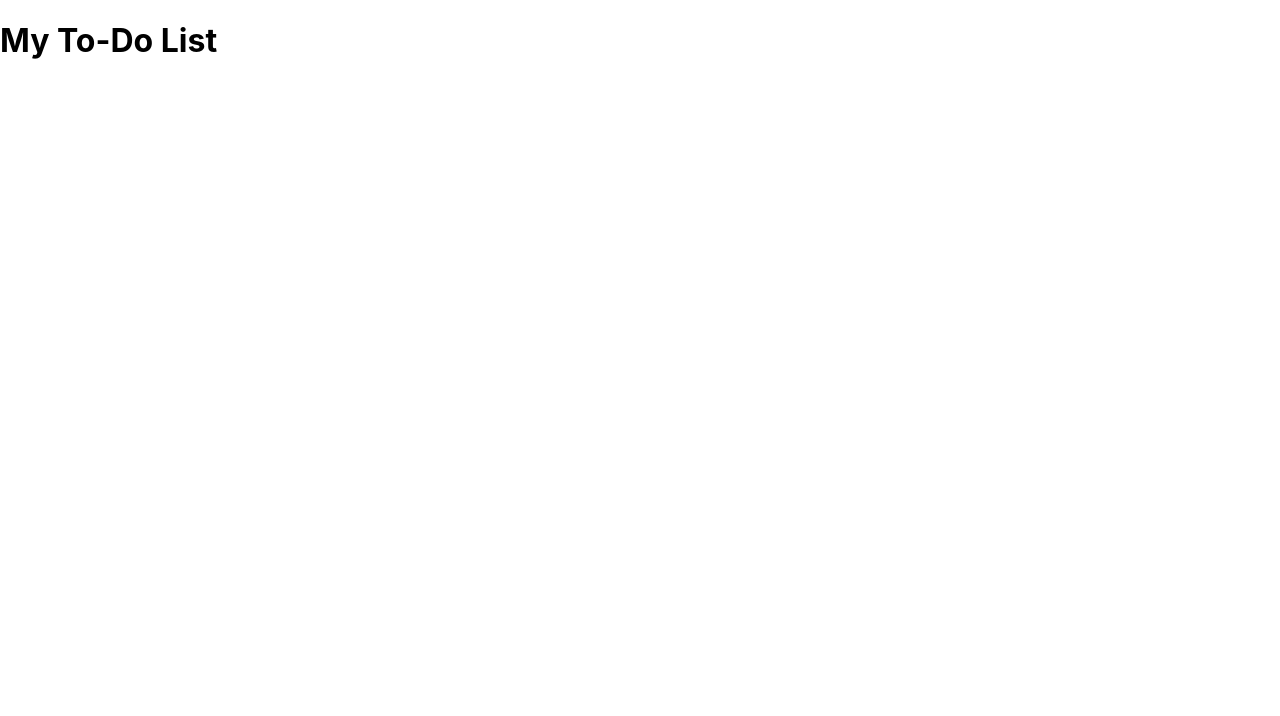
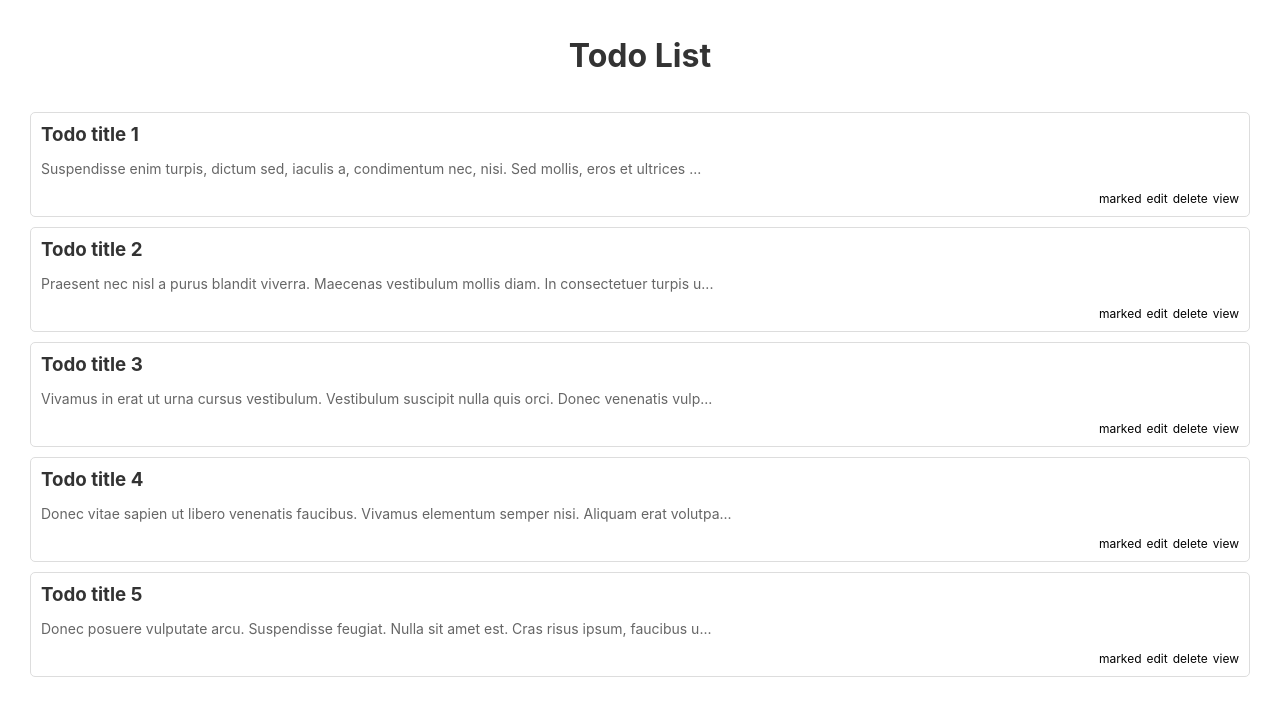
Before and after one commit to HeoChauA/training_reactjs, a React (Create React App) app: page / in a window 1280 px wide. Shown: the top 716 px of the page. Built offline with nearby package versions, Linux system fonts and the light colour scheme.

Commit message:
Add todo list

```diff
--- a/src/App.css
+++ b/src/App.css
@@ -48,3 +48,51 @@
     font-weight: 900;
   }
 }
+
+.container {
+  max-width: 1280px;
+  margin-inline: auto;
+  padding-inline: 30px;
+}
+
+h1 {
+  text-align: center;
+  color: #333;
+  padding-block: 15px;
+}
+
+.todo-list {
+  margin-top: 20px;
+  list-style: none;
+  padding-left: 0;
+}
+
+.todo-item {
+  border: 1px solid #ddd;
+  padding: 10px;
+  margin-bottom: 10px;
+  border-radius: 5px;
+}
+
+.todo-item h3 {
+  margin: 0;
+  color: #333;
+}
+
+.todo-item p {
+  font-size: 14px;
+  color: #666;
+}
+
+.todo-actions {
+  list-style: none;
+  margin: 0;
+  display: flex;
+  flex-direction: row;
+  flex-wrap: nowrap;
+  justify-content: flex-end;
+  align-content: stretch;
+  align-items: flex-start;
+  gap: 5px;
+  font-size: 12px;
+}
--- a/src/App.tsx
+++ b/src/App.tsx
@@ -1,10 +1,12 @@
 import React from 'react';
+import TodoList from './components/TodoList';
 import "./App.css";
 
 function App() {
   return (
-    <div>
-      <h1>My To-Do List</h1>
+    <div className='container'>
+      <h1>Todo List</h1>
+      <TodoList />
     </div>
   );
 }
--- /dev/null
+++ b/src/components/TodoList.tsx
@@ -0,0 +1,50 @@
+const todos = [
+  {
+    title: "Todo title 1",
+    desc: "Suspendisse enim turpis, dictum sed, iaculis a, condimentum nec, nisi. Sed mollis, eros et ultrices tempus, mauris ipsum aliquam libero, non adipiscing dolor urna a orci. Fusce fermentum. Pellentesque egestas, neque sit amet convallis pulvinar, justo nulla eleifend augue, ac auctor orci leo non est. Suspendisse feugiat."
+  },
+  {
+    title: "Todo title 2",
+    desc: "Praesent nec nisl a purus blandit viverra. Maecenas vestibulum mollis diam. In consectetuer turpis ut velit. Sed in libero ut nibh placerat accumsan. Integer tincidunt."
+  },
+  {
+    title: "Todo title 3",
+    desc: "Vivamus in erat ut urna cursus vestibulum. Vestibulum suscipit nulla quis orci. Donec venenatis vulputate lorem. Vivamus euismod mauris. Fusce vel dui."
+  },
+  {
+    title: "Todo title 4",
+    desc: "Donec vitae sapien ut libero venenatis faucibus. Vivamus elementum semper nisi. Aliquam erat volutpat. Suspendisse feugiat. In hac habitasse platea dictumst."
+  },
+  {
+    title: "Todo title 5",
+    desc: " Donec posuere vulputate arcu. Suspendisse feugiat. Nulla sit amet est. Cras risus ipsum, faucibus ut, ullamcorper id, varius ac, leo."
+  }
+];
+
+
+function TodoList() {
+  return (
+    <>
+    <ul className="todo-list">
+      {todos.map((todo, index) => (
+        <li key={index} className="todo-item">
+          <div className="todo-item-left">
+            <h3>{todo.title}</h3>
+            <p>{todo.desc.length > 100 ? todo.desc.slice(0, 100) + "..." : todo.desc}</p>
+          </div>
+          <div className="todo-item-right">
+            <ul className="todo-actions">
+              <li>marked</li>
+              <li>edit</li>
+              <li>delete</li>
+              <li>view</li>
+            </ul>
+          </div>
+        </li>
+      ))}
+    </ul>
+    </>
+  );
+}
+
+export default TodoList;
```
Also changed, not shown: icons/checkmark.png (added).
